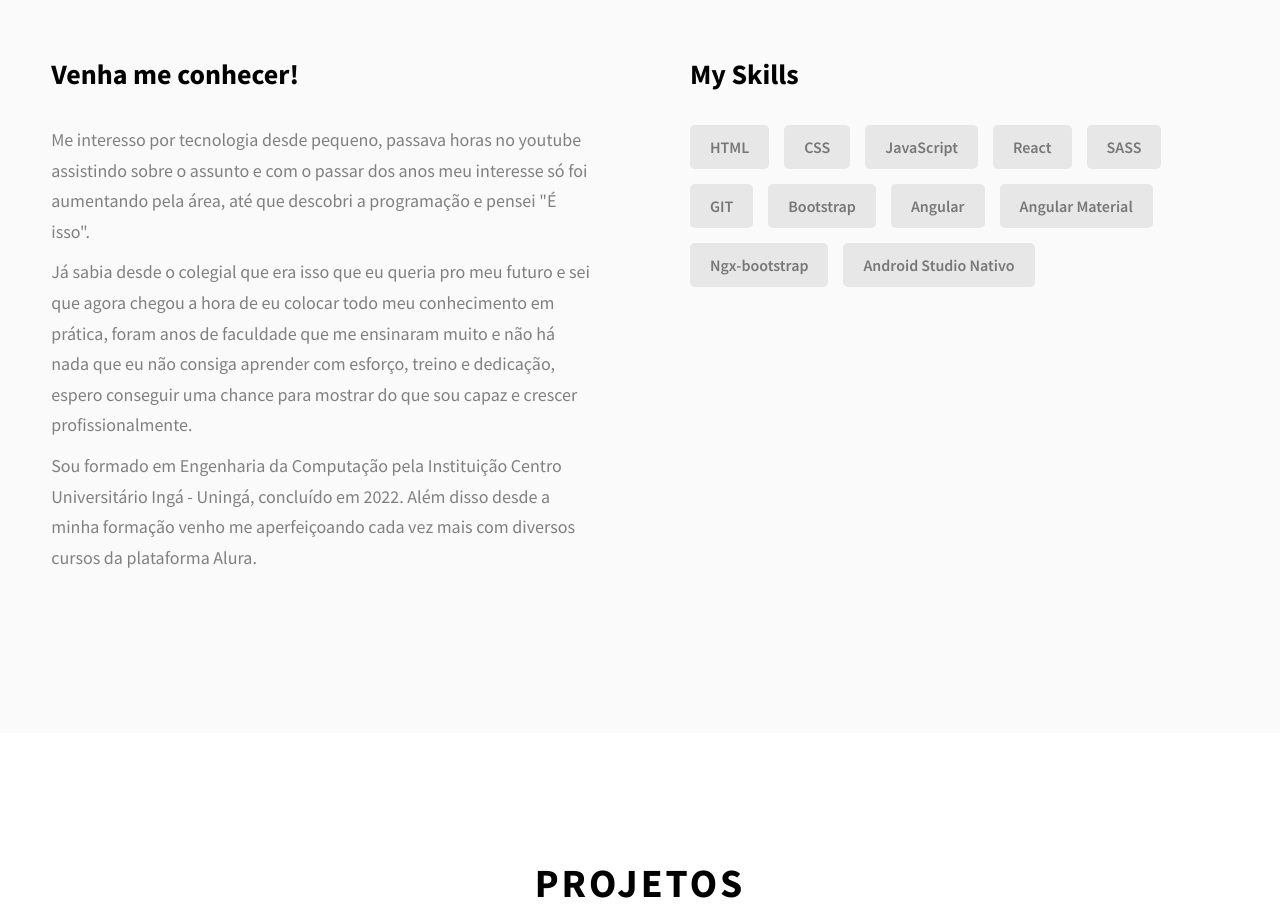
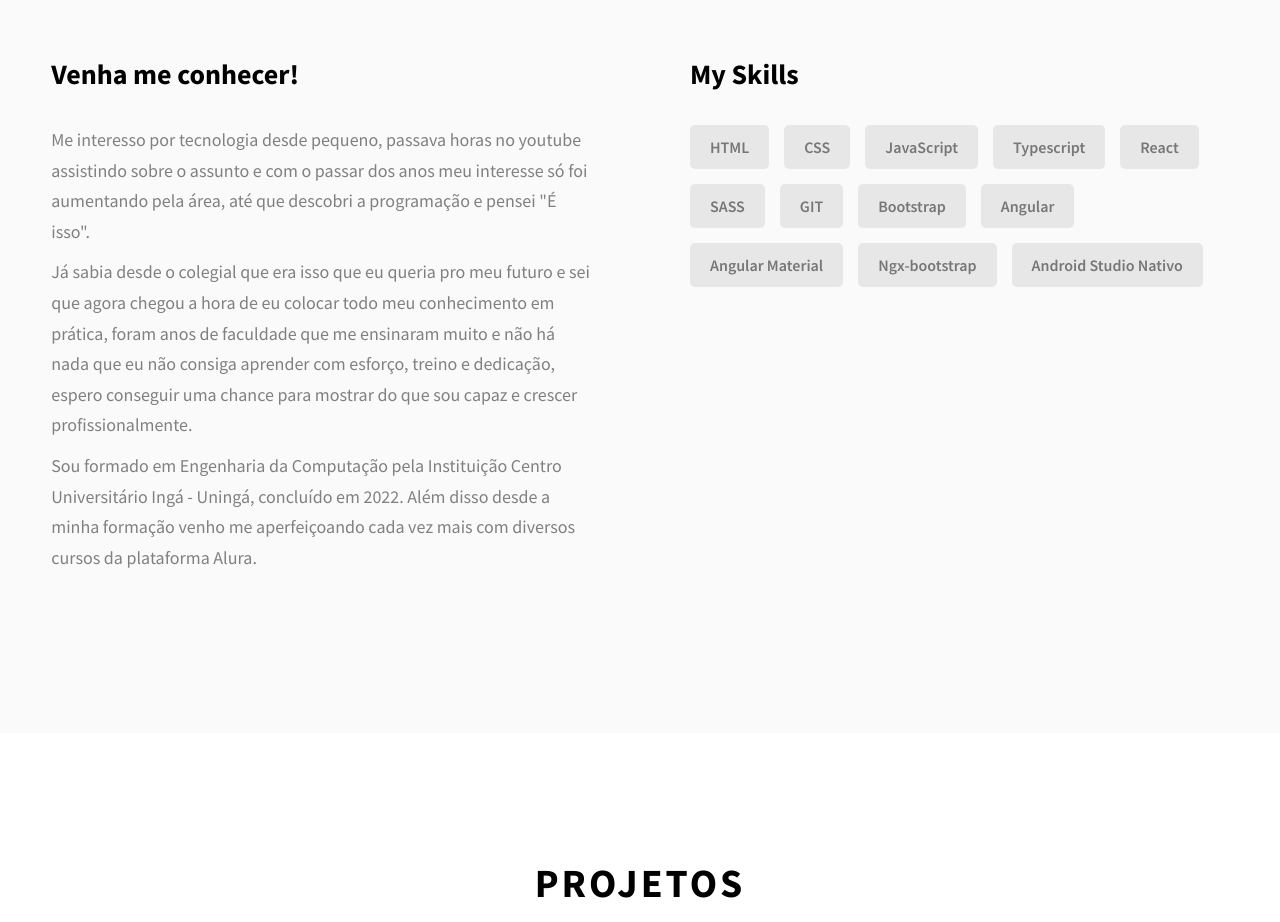
Before and after one commit to jaovittor22/Portfolio, a plain HTML site: page index.html in a window 1280 px wide. Shown: the part 1180-2102 px from the top of the page. Drawn offline with Linux system fonts and the light colour scheme.

Commit message:
Update index.html

```diff
--- a/index.html
+++ b/index.html
@@ -150,6 +150,7 @@
               <div class="skills__skill">HTML</div>
               <div class="skills__skill">CSS</div>
               <div class="skills__skill">JavaScript</div>
+              <div class="skills__skill">Typescript</div>
               <div class="skills__skill">React</div>
               <div class="skills__skill">SASS</div>
               <div class="skills__skill">GIT</div>
```
